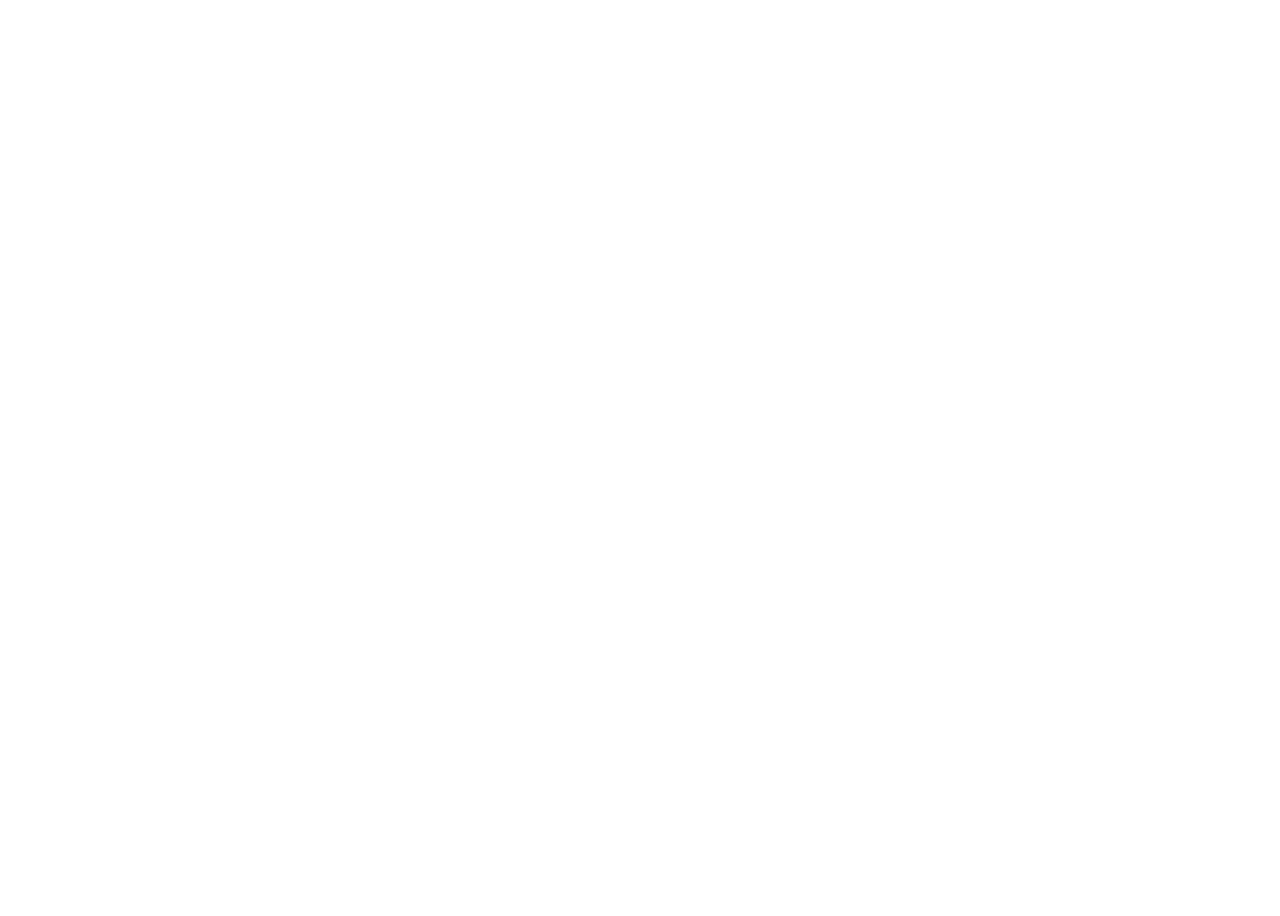
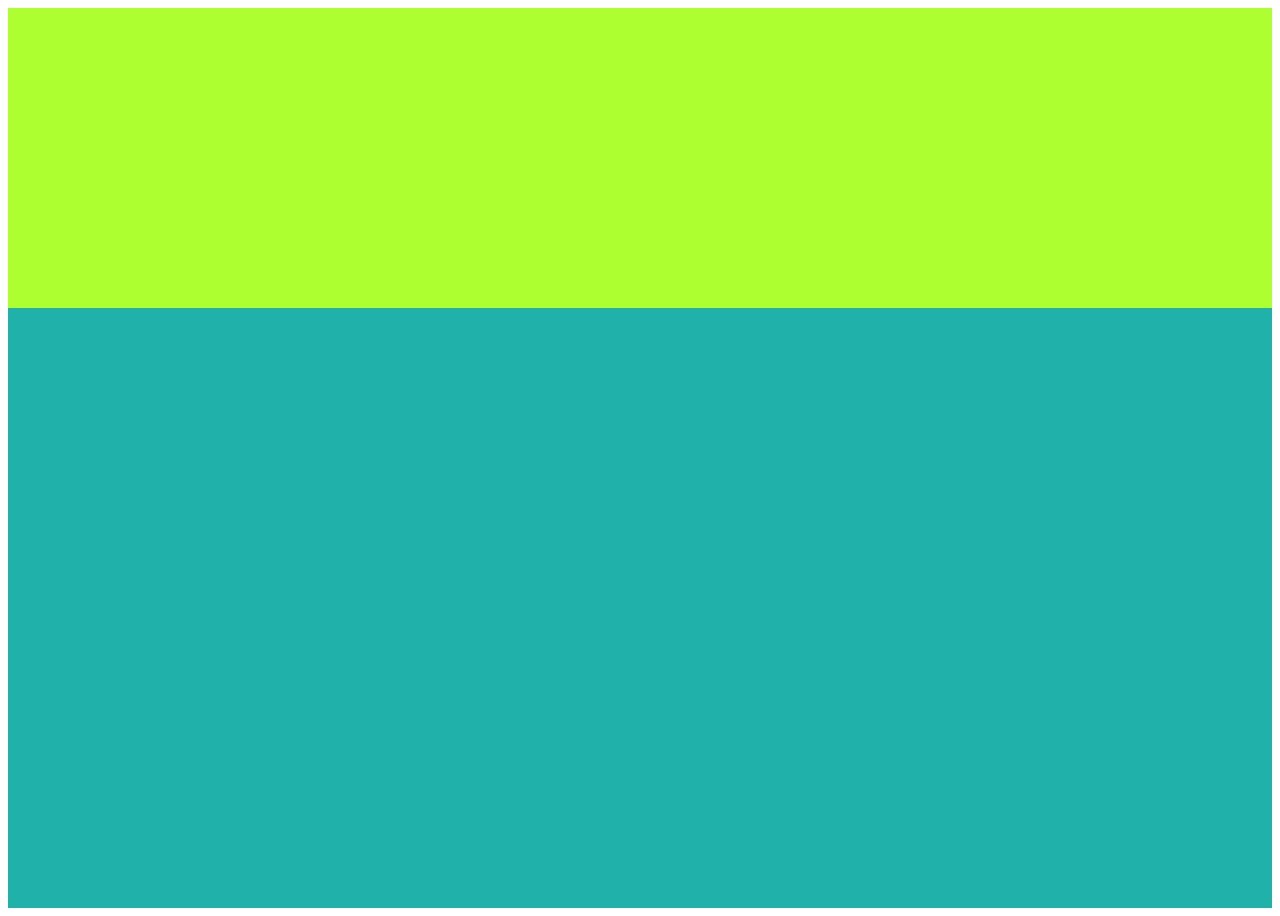
Before and after one commit to BubaKorowski/KursZaawansowany_Dzien2, a plain HTML site: page Funkcja_Calc/index.html in a window 1280 px wide. Before the commit the page ends 800 px from the top, so only its background shows below. Drawn offline with Linux system fonts and the light colour scheme.

Commit message:
DrugiPrzyklad

```diff
--- a/Funkcja_Calc/index.html
+++ b/Funkcja_Calc/index.html
@@ -10,7 +10,8 @@
 </head>
 
 <body>
-
+    <header></header>
+    <main></main>
 </body>
 
 </html>
--- a/Funkcja_Calc/style.css
+++ b/Funkcja_Calc/style.css
@@ -0,0 +1,9 @@
+header {
+    height: 300px;
+    background-color: greenyellow;
+}
+
+main {
+    height: calc(100vh - 2*100px);
+    background-color: lightseagreen;
+}
```
Also changed, not shown: Funkcja_Calc/index2.html (added), Funkcja_Calc/style2.css (added).
